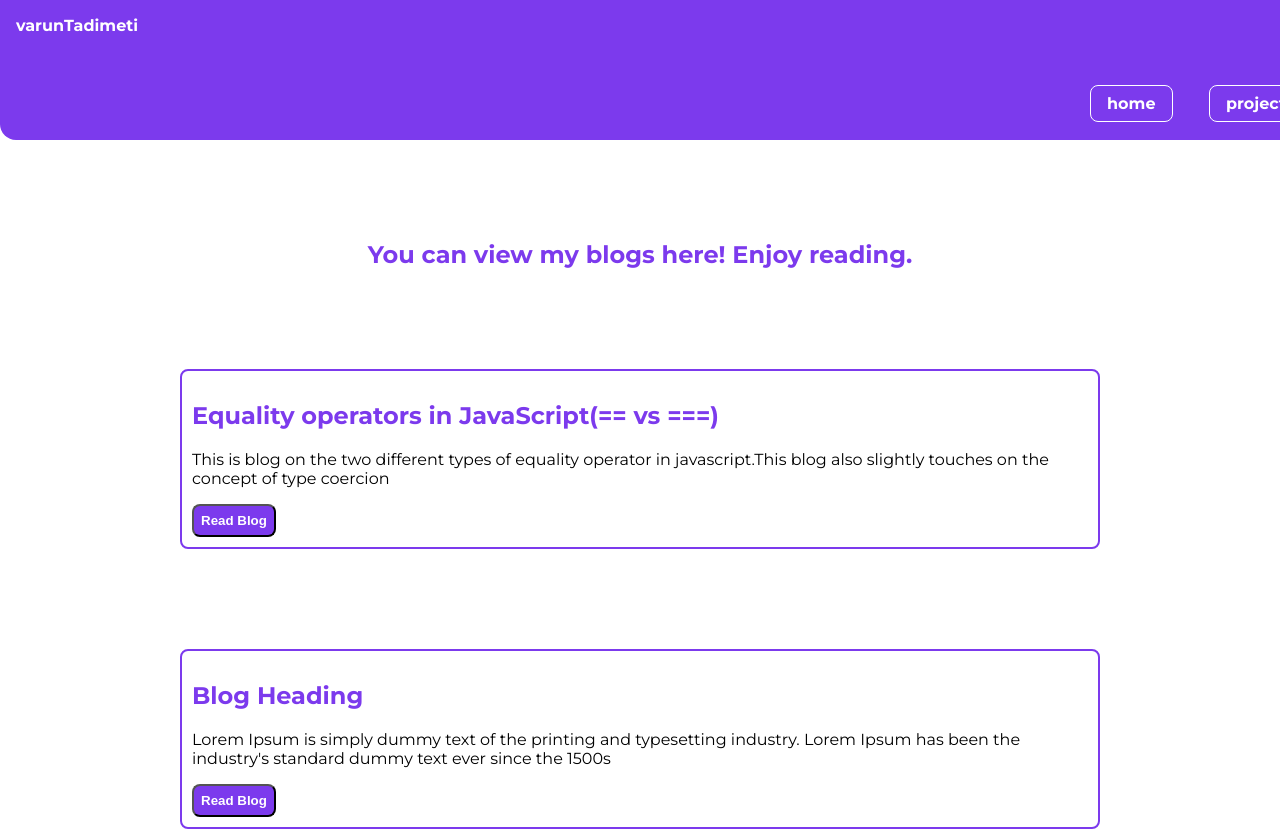
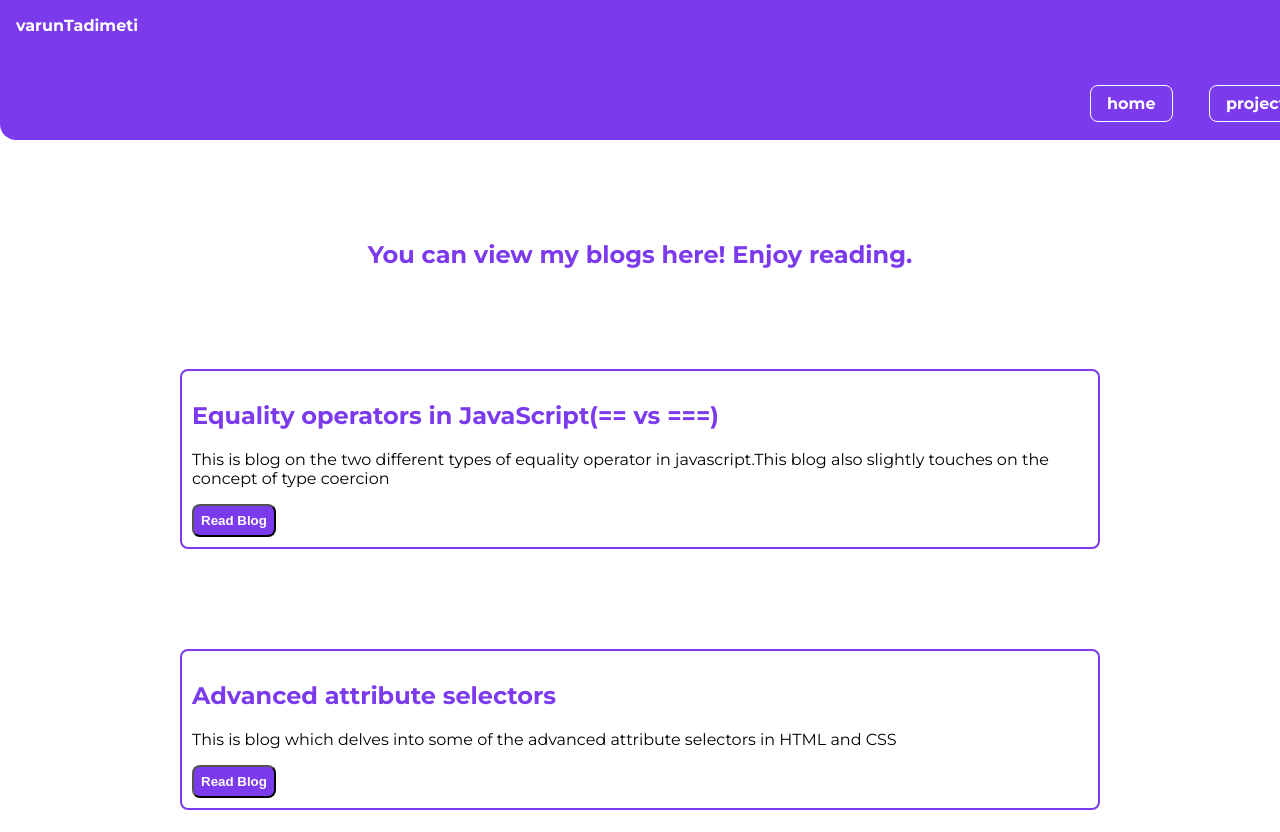
Before and after one commit to varun-Tad/My-portfolio, a plain HTML site: page blogs.html in a window 1280 px wide. Shown: the top 832 px of the page. Drawn offline with Linux system fonts and the light colour scheme.

Commit message:
added a blog page

```diff
--- a/blogs.html
+++ b/blogs.html
@@ -40,9 +40,9 @@
    </div>
 
   <div id="blog-two">
-      <h2>Blog Heading</h2>
-      <p>Lorem Ipsum is simply dummy text of the printing and typesetting industry. Lorem Ipsum has been the industry's standard dummy text ever since the 1500s</p>
-      <button class="btn"><a href="#" target="_blank">Read Blog</a></button>
+      <h2>Advanced attribute selectors</h2>
+      <p>This is blog which delves into some of the advanced attribute selectors in HTML and CSS</p>
+      <button class="btn"><a href="https://varun19.hashnode.dev/advanced-attribute-selectors" target="_blank">Read Blog</a></button>
   </div>
 
 
```
Also changed, not shown: index.html (+1 -1 lines).
